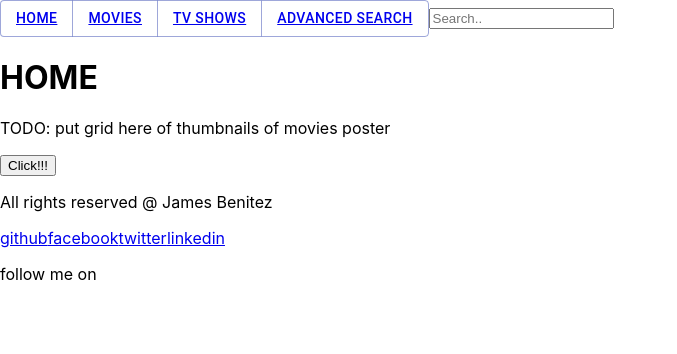
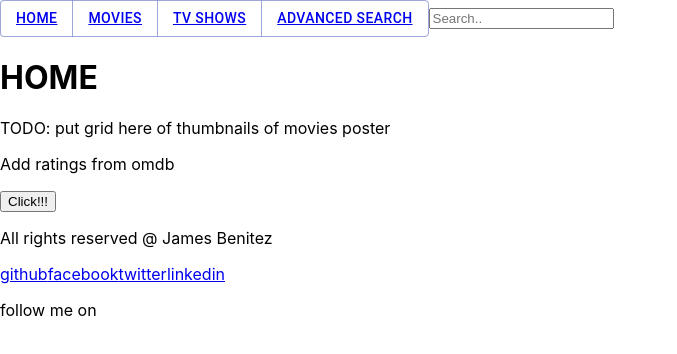
Before and after one commit to crapwood/IMDB-WEB-APP, a React (Create React App) app in the folder frontend/: page / in a window 1280 px wide. Shown: the top 354 px of the page, without its empty margins (0-677 px from the left). Built offline with nearby package versions, Linux system fonts and the light colour scheme.

Commit message:
added content homepage

```diff
--- a/frontend/src/pages/Home/home.js
+++ b/frontend/src/pages/Home/home.js
@@ -15,6 +15,7 @@ const Home = (props) => {
     <>
       <h1>HOME</h1>
       <p>TODO: put grid here of thumbnails of movies poster</p>
+      <p>Add ratings from omdb</p>
       <button onClick={getLatestMovies}>Click!!!</button>
     </>
   );
```
